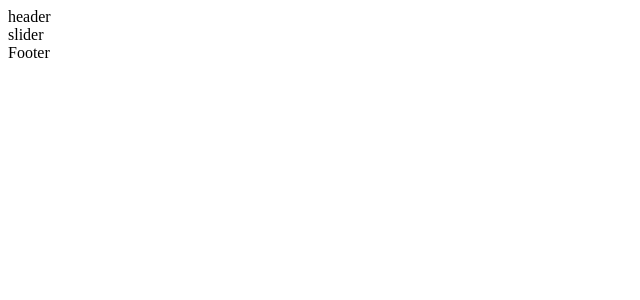
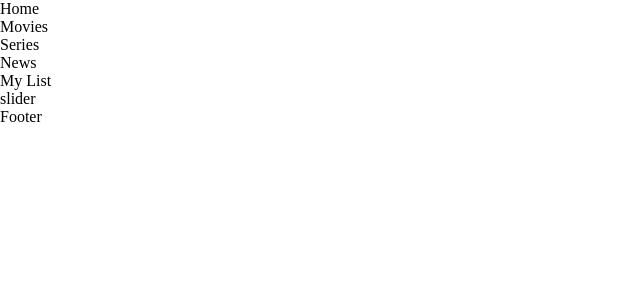
Before and after one commit to SrVieira/streambay, a Next.js app: page / in a window 1280 px wide. Shown: the top 300 px of the page, without its empty margins (0-640 px from the left). Built offline with nearby package versions, Linux system fonts and the light colour scheme.

Commit message:
add styled components to project

```diff
--- a/components/Header/Header.tsx
+++ b/components/Header/Header.tsx
@@ -1,9 +1,15 @@
 import React from 'react';
+
+// COMPONENTS
+import { Menu } from '@components/Menu';
+
+// CONSTANTS
+import { menuHeader } from '@constants/menu.constant';
 
 const Header = (): JSX.Element => {
     return (
         <div >
-            header
+            <Menu items={menuHeader} variant="vertical" />
         </div>
     );
 };
--- a/components/Layout/Layout.tsx
+++ b/components/Layout/Layout.tsx
@@ -7,7 +7,7 @@ import { Slider } from '@components/Slider';
 
 const Layout = ({ children }): JSX.Element => {
     return (
-        <div >
+        <div>
             <Slider>
                 <Header />
             </Slider>
--- /dev/null
+++ b/components/Menu/Menu.tsx
@@ -0,0 +1,15 @@
+import React from 'react';
+
+const Menu = ({ items, variant }): JSX.Element => {
+    return (
+        <div>
+            {items.map((item) => {
+                return (
+                    <div>{item.label}</div>
+                )
+            })}
+        </div>
+    );
+};
+
+export default Menu;
--- /dev/null
+++ b/components/Menu/index.ts
@@ -0,0 +1 @@
+export { default as Menu } from './Menu';
--- /dev/null
+++ b/constants/menu.constant.ts
@@ -0,0 +1,27 @@
+export const menuHeader = [
+    {
+        id: 0,
+        label: "Home",
+        path: "/"
+    },
+    {
+        id: 1,
+        label: "Movies",
+        path: "/movies"
+    },
+    {
+        id: 2,
+        label: "Series",
+        path: "/series"
+    },
+    {
+        id: 3,
+        label: "News",
+        path: "/news"
+    },
+    {
+        id: 4,
+        label: "My List",
+        path: "/mylist"
+    }
+];
--- /dev/null
+++ b/next.config.js
@@ -0,0 +1,5 @@
+module.exports = {
+    compiler: {
+        styledComponents: true,
+    },
+}
--- a/package.json
+++ b/package.json
@@ -9,7 +9,8 @@
   "dependencies": {
     "next": "^13.3.1",
     "react": "^18.2.0",
-    "react-dom": "^18.2.0"
+    "react-dom": "^18.2.0",
+    "styled-components": "^5.3.10"
   },
   "scripts": {
     "dev": "next dev",
@@ -22,6 +23,7 @@
     "@types/react": "^18.0.38",
     "@typescript-eslint/eslint-plugin": "^5.59.0",
     "@typescript-eslint/parser": "^5.59.0",
+    "babel-plugin-styled-components": "^2.1.1",
     "eslint": "^8.39.0",
     "eslint-config-next": "^13.3.1",
     "eslint-config-prettier": "^8.8.0",
--- a/pages/_app.tsx
+++ b/pages/_app.tsx
@@ -5,12 +5,16 @@ import Head from 'next/head';
 // COMPONENTS
 import { Layout } from '@components/Layout';
 
+// STYLES
+import { GlobalStyle } from '@styles/GlobalStyle';
+
 export default function MyApp({ Component, pageProps }: AppProps): JSX.Element {
     return (
         <Layout>
             <Head>
                 <meta name="viewport" content="width=device-width, initial-scale=1.0" />
             </Head>
+            <GlobalStyle />
             <Component {...pageProps} />
         </Layout>
     );
--- /dev/null
+++ b/styles/GlobalStyle.ts
@@ -0,0 +1,8 @@
+import { createGlobalStyle } from 'styled-components';
+
+export const GlobalStyle = createGlobalStyle`
+    * {
+        margin: 0;
+        padding: 0;
+    }
+`;
--- a/tsconfig.json
+++ b/tsconfig.json
@@ -28,6 +28,12 @@
       "@interfaces/*": [
         "interfaces/*"
       ],
+      "@constants/*": [
+        "constants/*"
+      ],
+      "@styles/*": [
+        "styles/*"
+      ],
     }
   },
   "include": [
```
Also changed, not shown: 1 other file (tests, documents, lock files or other folders).
